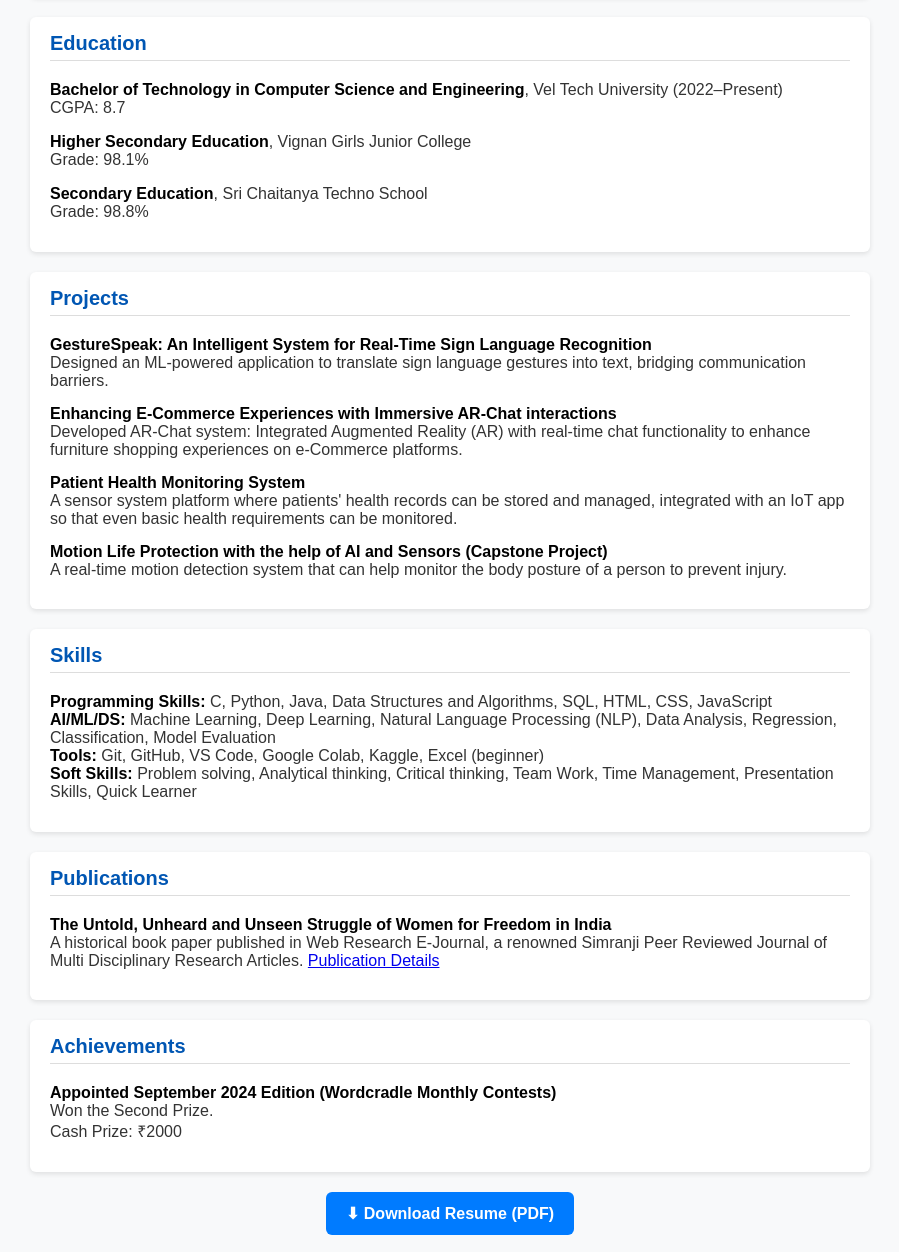
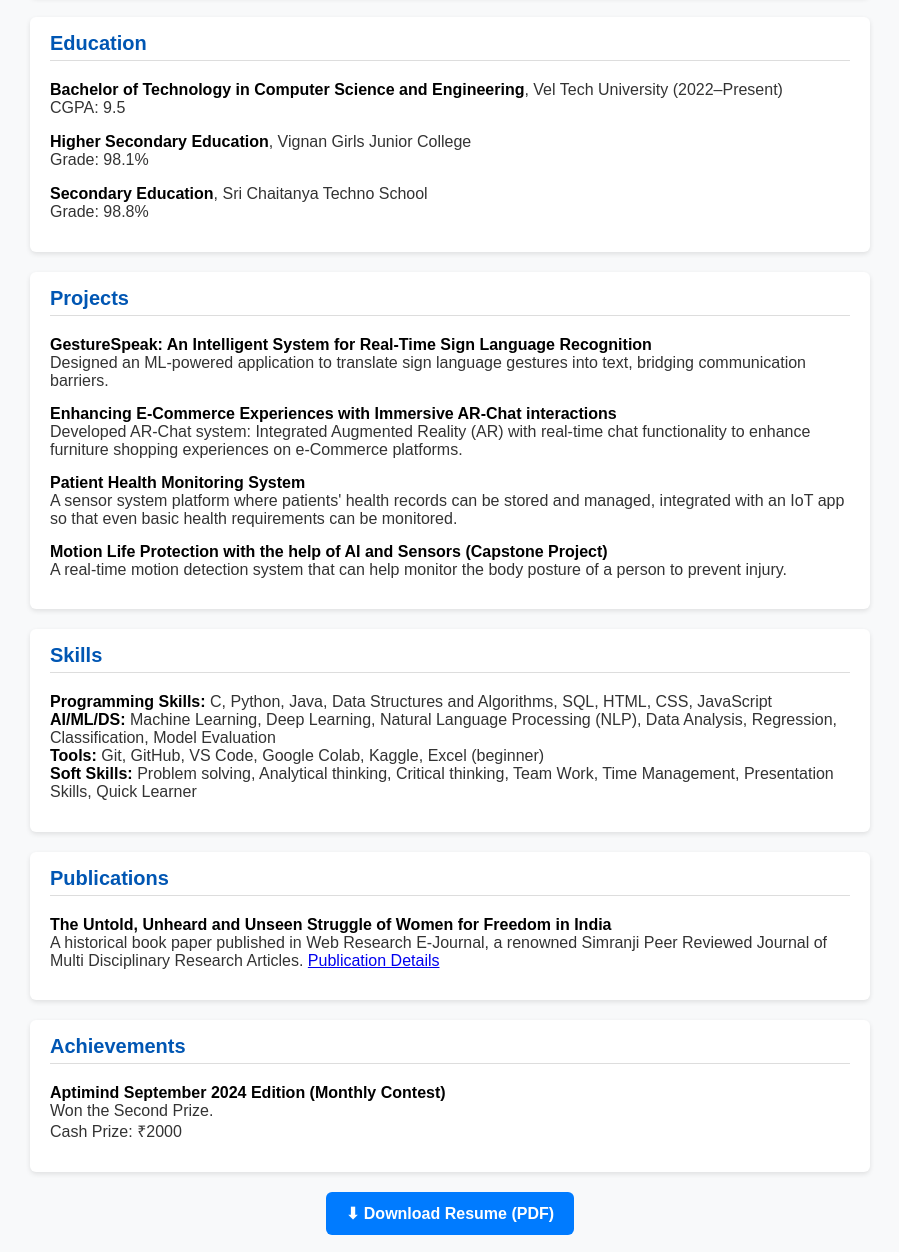
Before and after one commit to Bhargavi1009/website-resume, a plain HTML site: page FinalResume.html in a window 1280 px wide. Shown: the part 287-1539 px from the top of the page, without its empty margins (190-1089 px from the left). Drawn offline with Linux system fonts and the light colour scheme.

Commit message:
Updated FinalResume.html

```diff
--- a/FinalResume.html
+++ b/FinalResume.html
@@ -100,7 +100,7 @@
   <section>
     <h3>Education</h3>
     <p><span class="highlight">Bachelor of Technology in Computer Science and Engineering</span>, Vel Tech University (2022–Present)<br>
-    CGPA: 8.7</p>
+    CGPA: 9.5</p>
     <p><span class="highlight">Higher Secondary Education</span>, Vignan Girls Junior College<br>
     Grade: 98.1%</p>
     <p><span class="highlight">Secondary Education</span>, Sri Chaitanya Techno School<br>
@@ -149,7 +149,7 @@
   <section>
     <h3>Achievements</h3>
     <div class="achievement">
-      <span class="highlight">Appointed September 2024 Edition (Wordcradle Monthly Contests)</span><br>
+      <span class="highlight">Aptimind September 2024 Edition (Monthly Contest)</span><br>
       Won the Second Prize.<br>
       Cash Prize: ₹2000
     </div>
```
